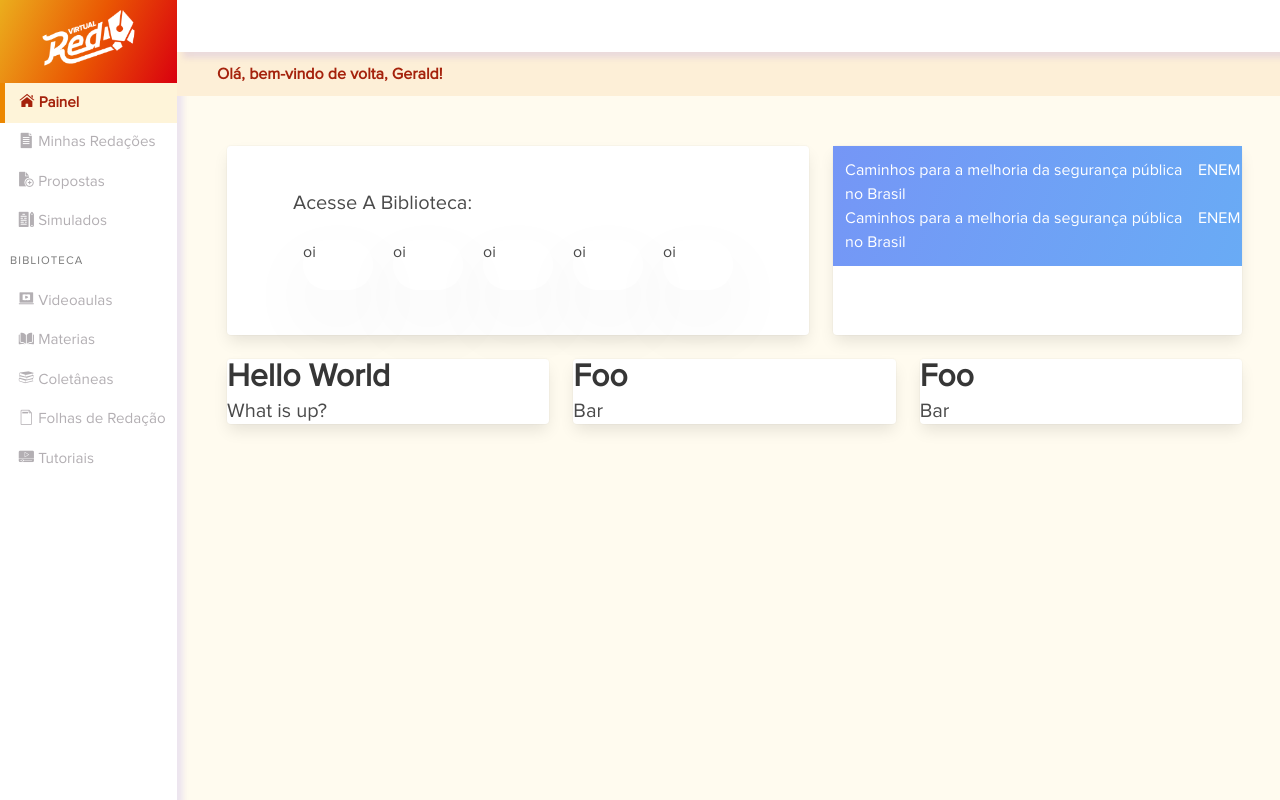
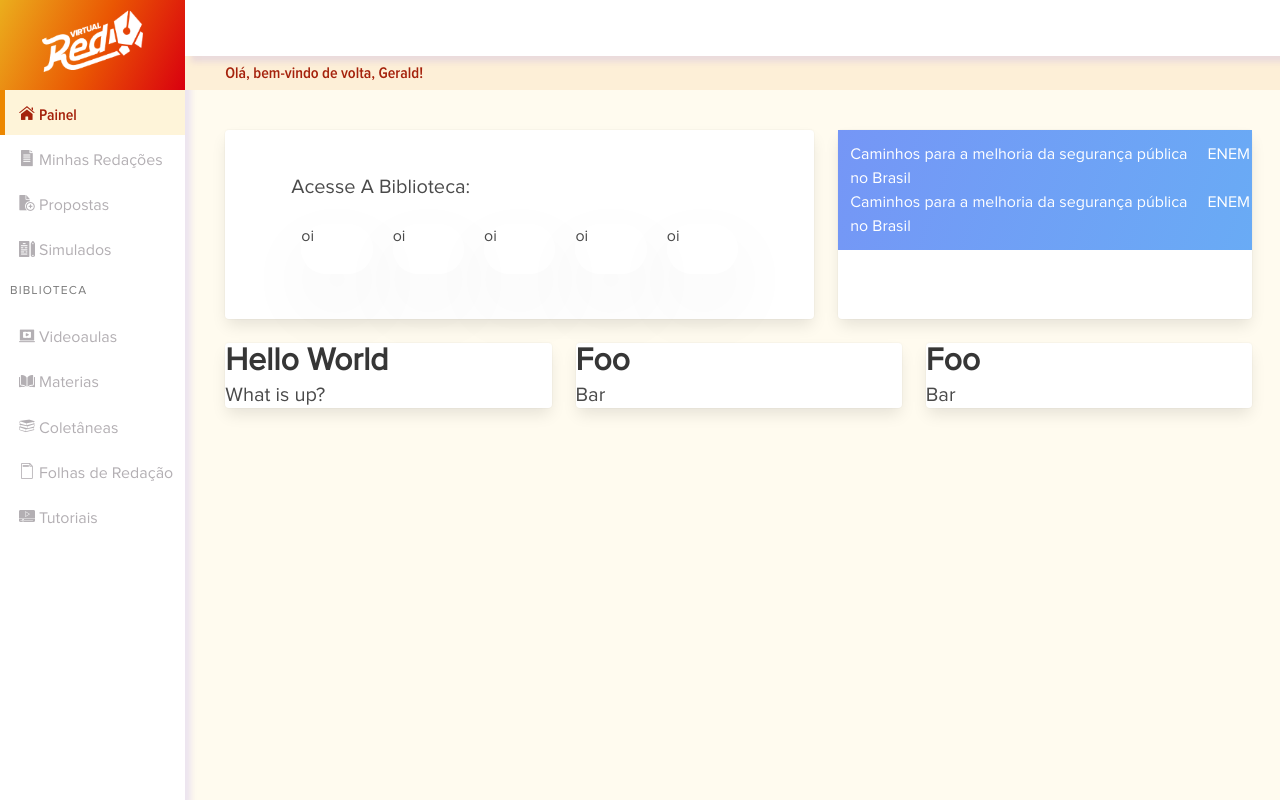
Before and after one commit to matheus-manoel/Red-Online-Challenge, a Vue app in the folder ui/: page / in a window 1280 px wide. Built offline with nearby package versions, Linux system fonts and the light colour scheme.

Commit message:
Fix sizes and wights of fonts and containers.

```diff
--- a/ui/public/styles.css
+++ b/ui/public/styles.css
@@ -4,8 +4,12 @@
   font-family: "proximaNova";
   src: url("fonts/proxima-nova.otf") format("opentype");
   font-weight: normal;
-  font-style: normal;
+}
 
+@font-face {
+  font-family: "proximaNovaSemiBold";
+  src: url("fonts/proxima-nova-condensed-semibold.otf") format("opentype");
+  font-weight: semibold;
 }
 
 @font-face {
--- a/ui/src/App.vue
+++ b/ui/src/App.vue
@@ -34,6 +34,8 @@ html {
 body {
   min-height: 100vh;
   font-family: proximaNova;
+  font-weight: normal;
+  font-style: normal;
   font-size: 1rem;
 }
 
--- a/ui/src/components/Navbar.vue
+++ b/ui/src/components/Navbar.vue
@@ -8,3 +8,9 @@
     </template>
   </b-navbar>
 </template>
+
+<style>
+.navbar {
+  min-height: 3.5rem;
+}
+</style>
--- a/ui/src/components/Sidebar.vue
+++ b/ui/src/components/Sidebar.vue
@@ -72,7 +72,7 @@ export default {
 
 <style>
 .menu {
-  font-size: 0.95rem;
+  font-size: 1rem;
 }
 
 .menu-list a {
@@ -81,6 +81,8 @@ export default {
 
 .menu-list a {
   color: #B3AFB3;
+  padding-top: 12px;
+  padding-top: 12px;
 }
 
 .menu-list a:hover {
@@ -93,14 +95,14 @@ export default {
   background: #F5B40026 0% 0% no-repeat padding-box;
   opacity: 1;
   color: #A5220C;
-  font-weight: bold;
+  font-family: proximaNovaSemiBold;
   border-left: 5px solid #EC8700;
   padding-left: 7px;
 }
 
 .icon.is-small {
   margin-left: 7px;
-  margin-right: 15px;
+  margin-right: 17px;
   margin-top: 3px !important;
 }
 
@@ -121,8 +123,8 @@ export default {
 #logo {
   margin-top: 6px;
   margin-bottom: 13px;
-  width: 57%;
-  height: 57%;
+  width: 60%;
+  height: 60%;
 }
 
 #sidebar {
--- a/ui/src/components/StudentPanel.vue
+++ b/ui/src/components/StudentPanel.vue
@@ -66,18 +66,17 @@ export default {
 }
 
 #welcome-container p {
-  padding: 10px;
-  padding-left: 40px;
+  padding: 5px 10px 5px 40px;
 }
 
 #inner-content-container {
-  margin: 50px;
+  margin: 40px;
   background-color: #FFFBEF;
 }
 
 #hello-msg {
   color: #A5220C;
-  font-weight: bold;
+  font-family: proximaNovaSemiBold;
 }
 
 #library-options-card {
```
